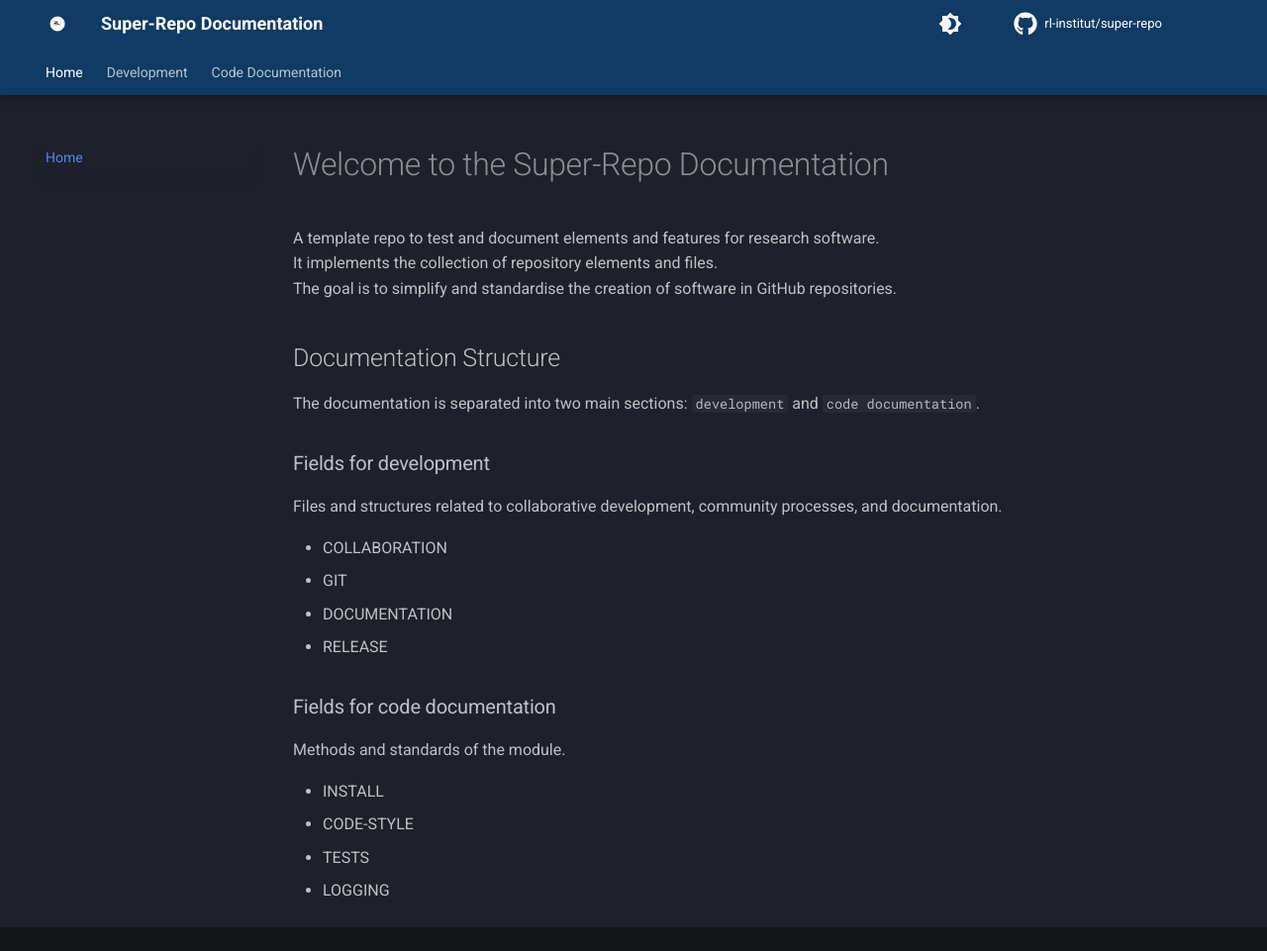
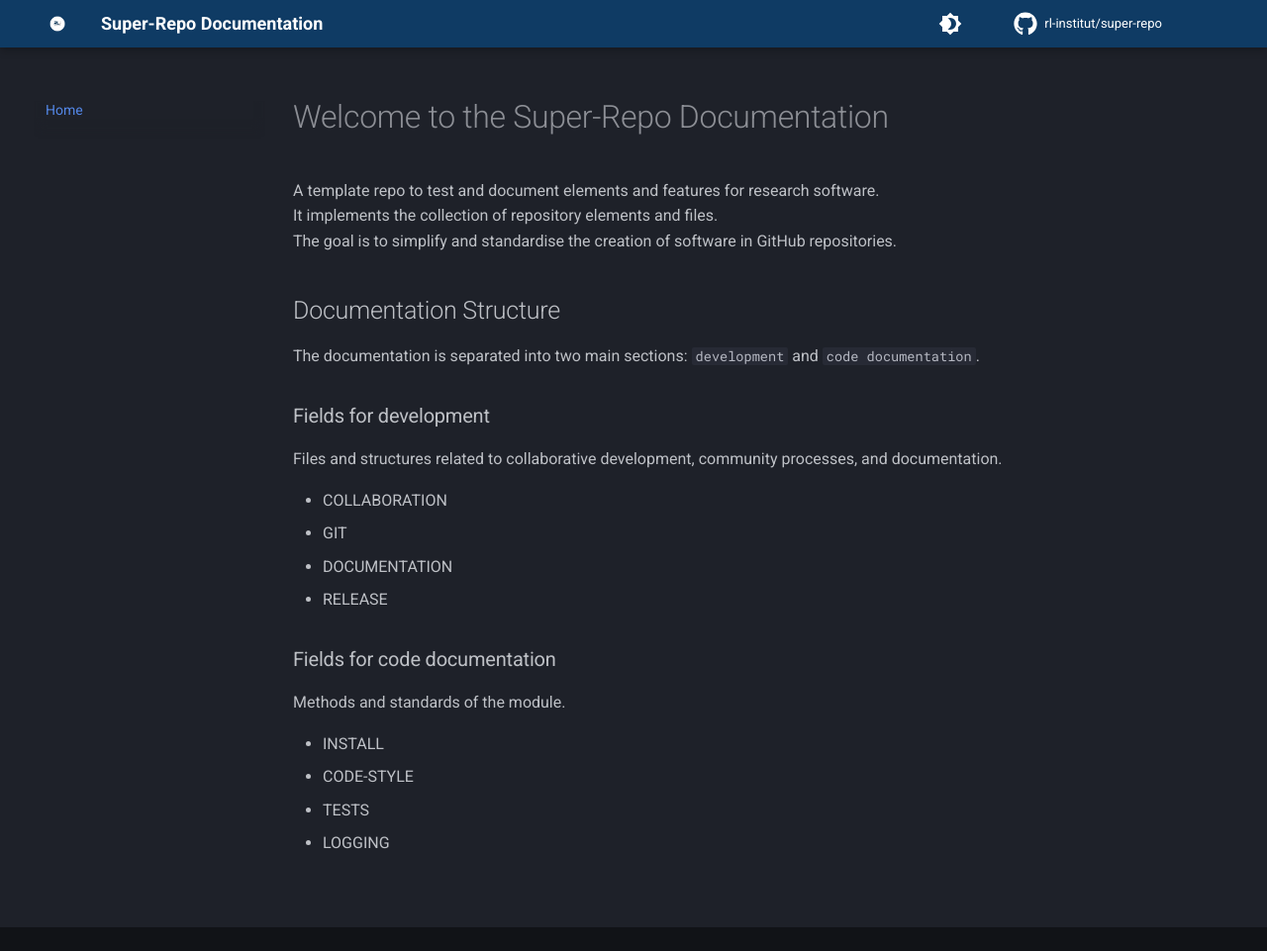
Before and after one commit to rl-institut/super-repo, an MkDocs documentation site: the page built from docs/index.md, in a window 1280 px wide and 961 px high. Shown: the whole window at 99% size. Built offline with MkDocs 1.6.1 and Material for MkDocs 9.7.7, drawn with Linux system fonts in a browser that asks for light colours; comment, search, counter and statistics services are not loaded; the version menu is left out.

```diff
--- a/docs/css/extra.css
+++ b/docs/css/extra.css
@@ -5,3 +5,6 @@
     /* --md-text-font-color:         #ffffff;  */
     /* --md-primary-fg-color--light: #ECB7B7; */
   }
+
+:not([data-md-state="blur"]) + nav {
+  display: none;
```
